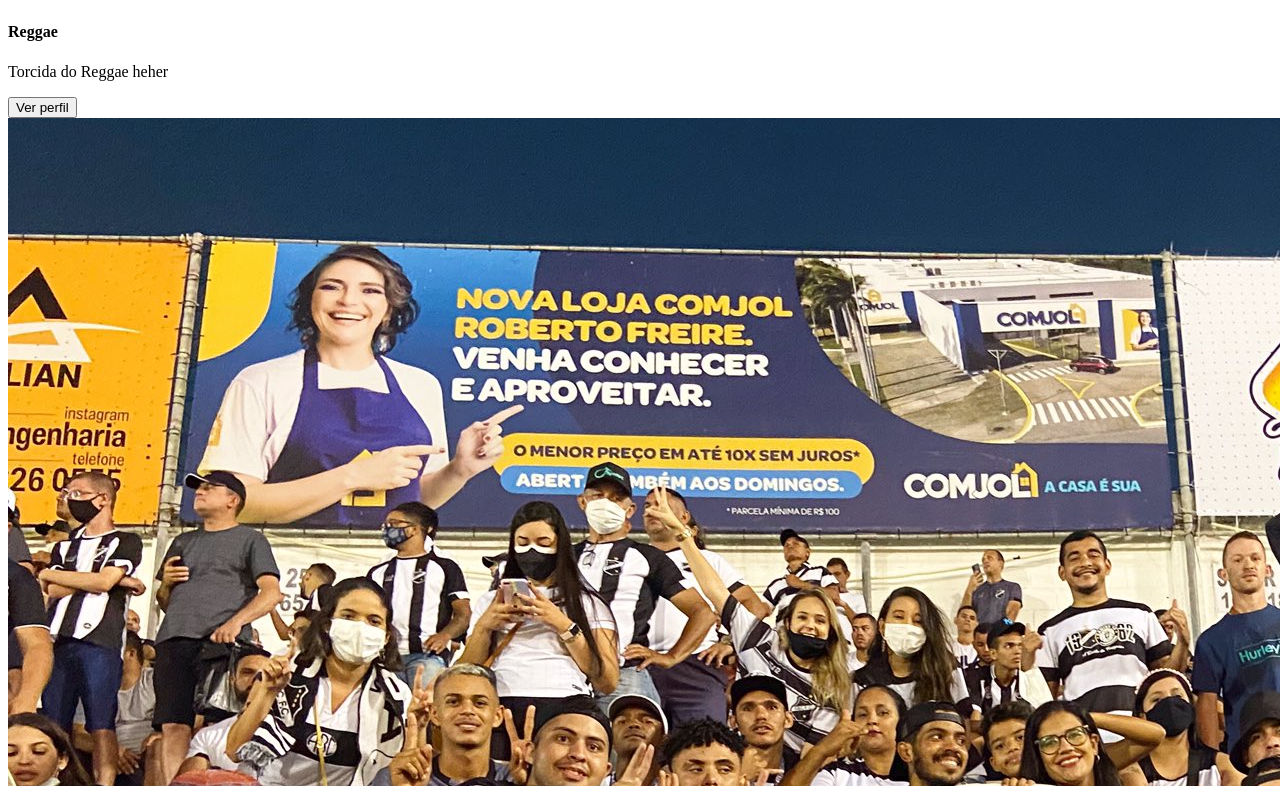
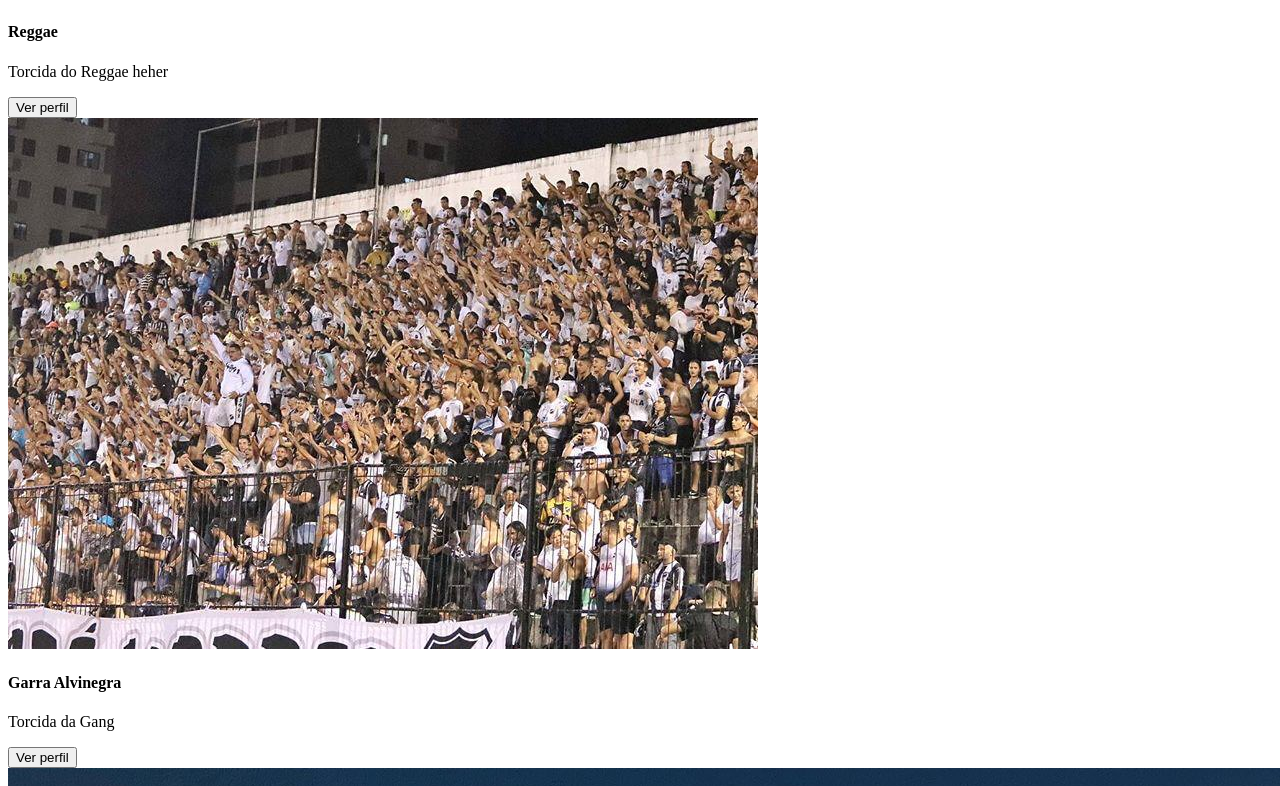
Before and after one commit to gnarciso27/projeto-abc, a plain HTML site: page index.html in a window 1280 px wide. Shown: the part 1334-2120 px from the top of the page. Drawn offline with nearby package versions, Linux system fonts and the light colour scheme.

Commit message:
ola pessoal

```diff
--- a/index.html
+++ b/index.html
@@ -45,7 +45,15 @@
                 <div class="torcida__conteudo">
                     <h4 class="torcida__titulo">Reggae</h4>
                     <p class="torcida__descr">Torcida do Reggae heher</p>
-                    <button>Ver perfil</button>
+                    <a href="#"><button>Ver perfil</button></a>
+                </div>
+            </div>
+            <div class="torcida">
+                <img class="torcida__img" src="/assets/img/gang.jpg" alt="">
+                <div class="torcida__conteudo">
+                    <h4 class="torcida__titulo">Garra Alvinegra</h4>
+                    <p class="torcida__descr">Torcida da Gang</p>
+                    <a href="#"><button>Ver perfil</button></a>
                 </div>
             </div>
             <div class="torcida">
@@ -53,7 +61,7 @@
                 <div class="torcida__conteudo">
                     <h4 class="torcida__titulo">Camisa 12</h4>
                     <p class="torcida__descr">Torcida do Camisa 12</p>
-                    <button>Ver perfil</button>
+                    <a href="#"><button>Ver perfil</button></a>
                 </div>
             </div>
         </section>
```
Also changed, not shown: assets/img/gang.jpg (added).
